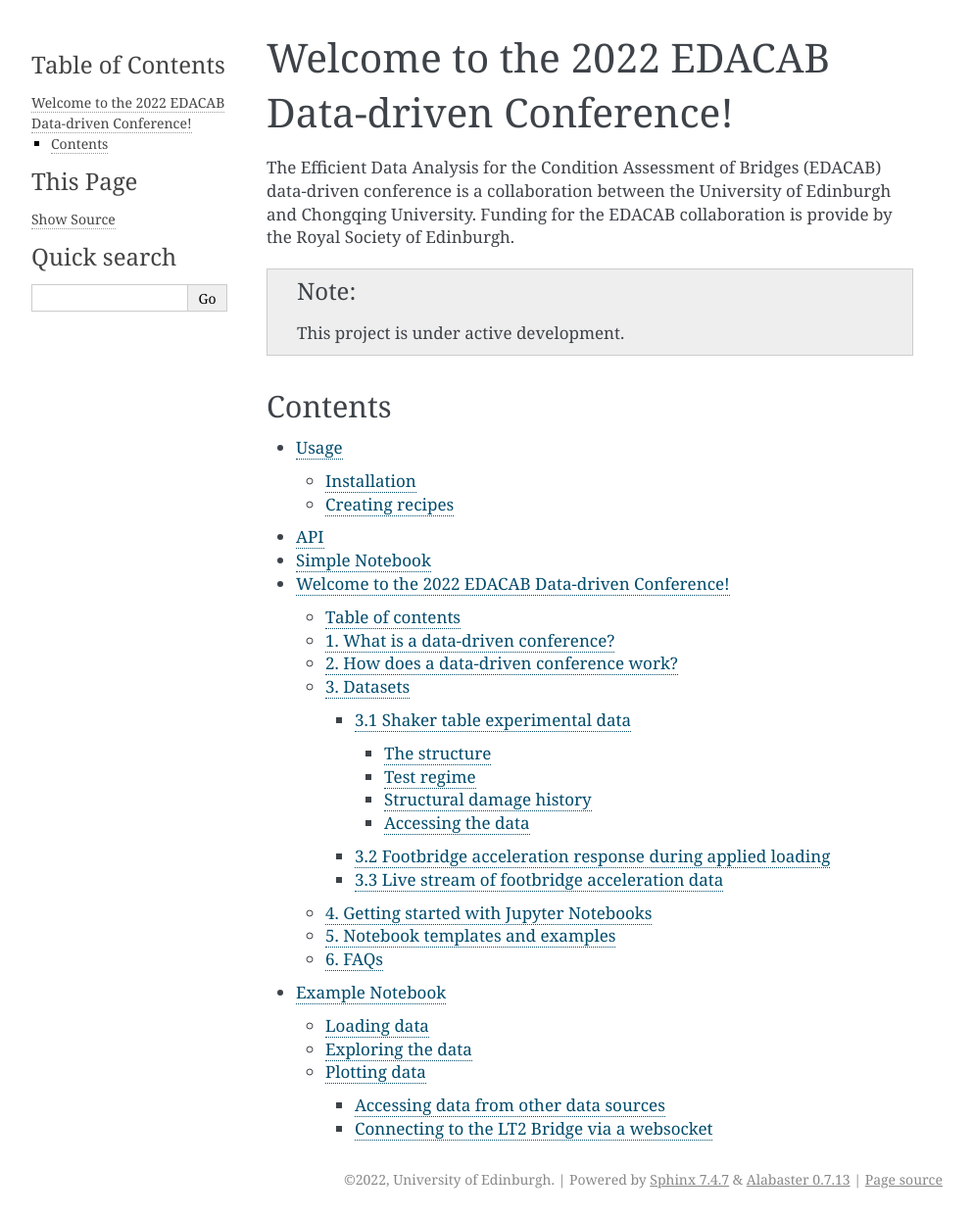
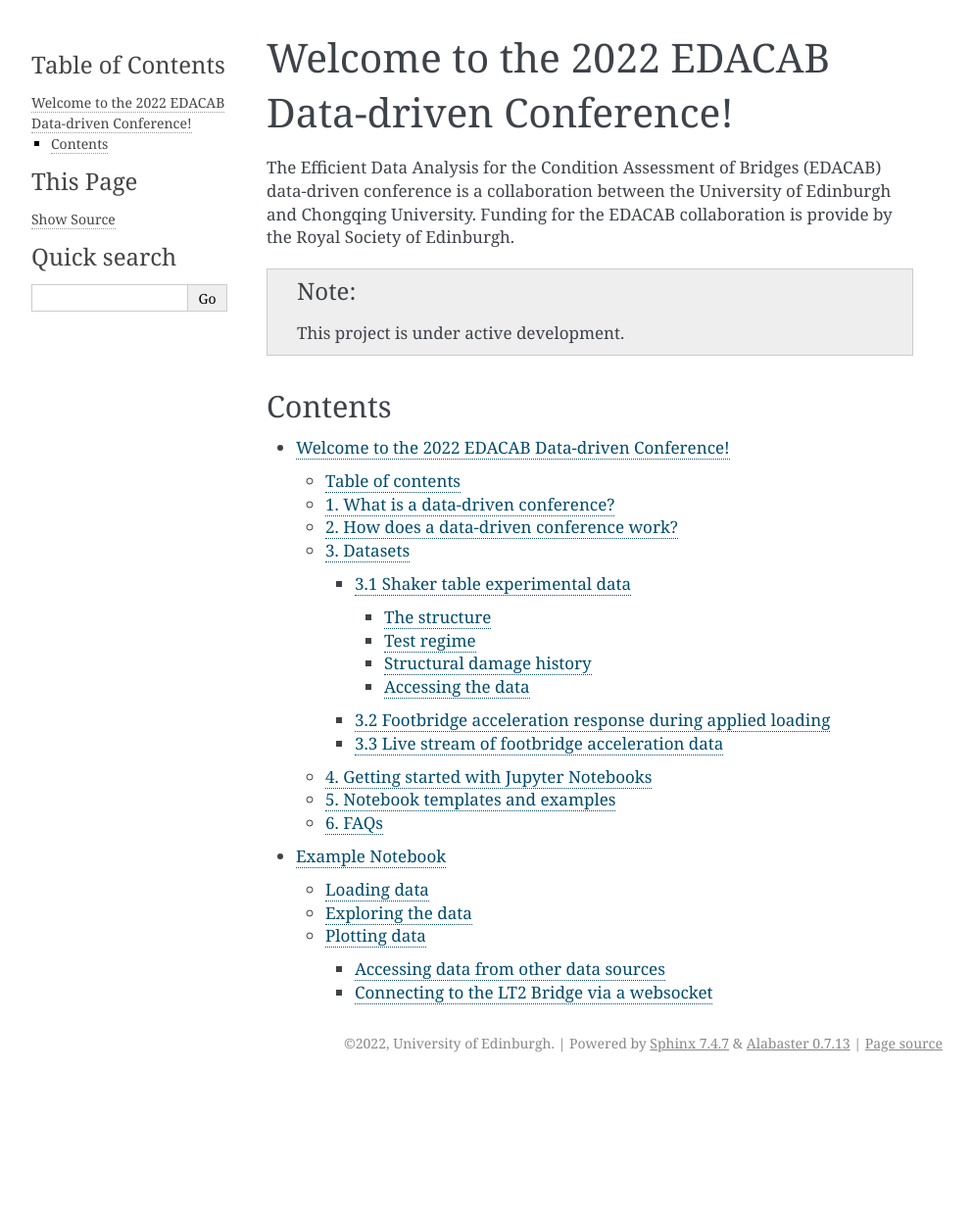
Before and after one commit to zwynne/EDACAB, a Sphinx documentation site: the page built from docs/source/index.rst, in a window 1280 px wide. Shown: the whole page at 98% size, without its empty margins (148-1141 px from the left). Built offline with Sphinx 7.4.7, drawn with Linux system fonts in a browser that asks for light colours; after the commit the page ends 1104 px from its top, so only the background shows below that; some of the changed lines change nothing that is shown.

Commit message:
Removed template pages

```diff
--- a/docs/source/conf.py
+++ b/docs/source/conf.py
@@ -12,5 +12,10 @@ version = '0.1.0'
 # -- General configuration
 
 extensions = [
-"nbsphinx",
+    "nbsphinx",
+    'sphinx.ext.duration',
+    'sphinx.ext.doctest',
+    'sphinx.ext.autodoc',
+    'sphinx.ext.autosummary',
+    'sphinx.ext.intersphinx',
 ]
--- a/docs/source/index.rst
+++ b/docs/source/index.rst
@@ -12,8 +12,5 @@ Contents
 
 .. toctree::
 
-   usage
-   api
-   Welcome_page_and_tutorials/Simple notebook
    Welcome_page_and_tutorials/000_EDACAB_Welcome_and_contents
    Welcome_page_and_tutorials/ZW_Example_notebook
```
